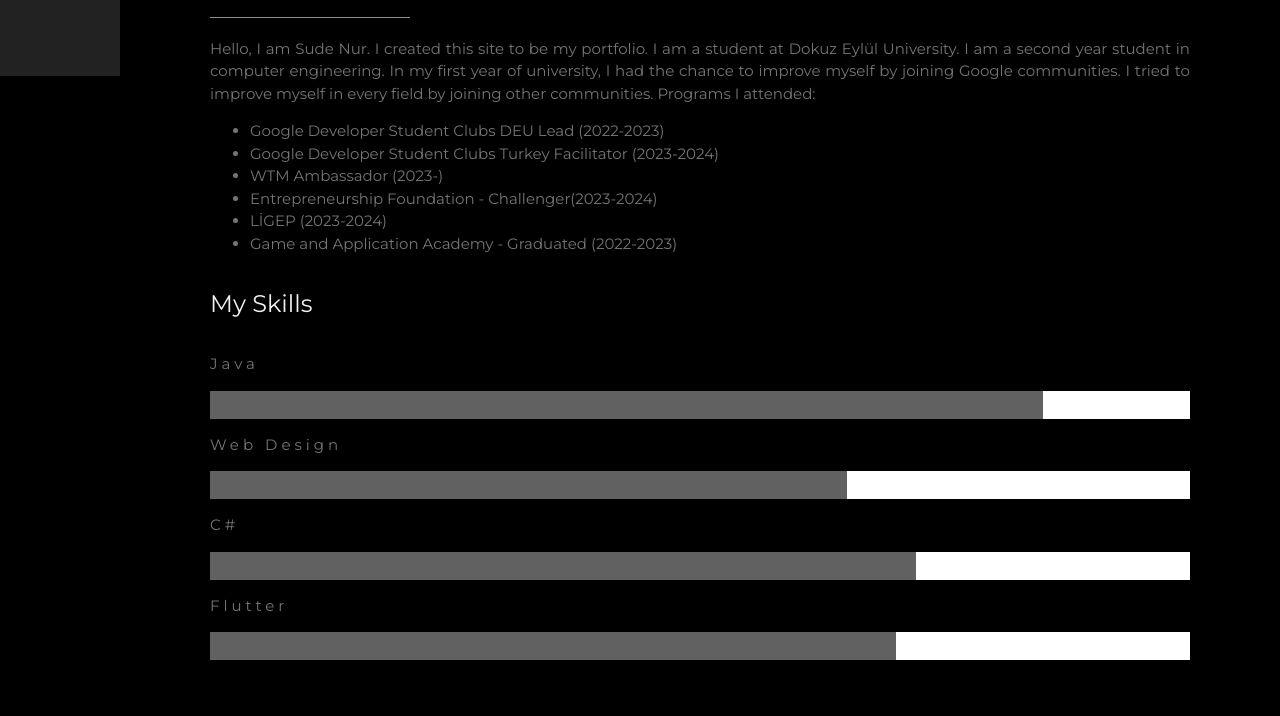
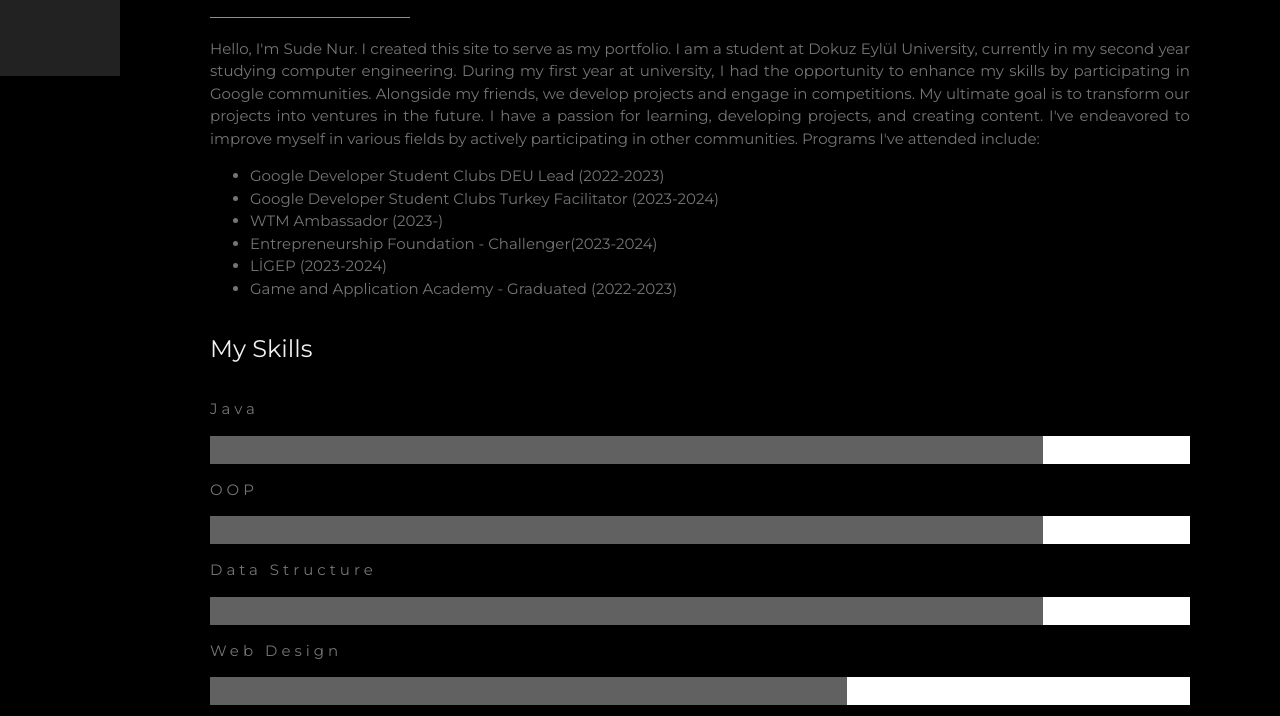
Before and after one commit to sudenurkomur/my_website, a plain HTML site: page webpage/index.html in a window 1280 px wide. Shown: the part 724-1440 px from the top of the page. Drawn offline with nearby package versions, Linux system fonts and the light colour scheme.

Commit message:
Update index.html

```diff
--- a/webpage/index.html
+++ b/webpage/index.html
@@ -78,7 +78,13 @@
    <div class="w3-content w3-justify w3-text-grey w3-padding-64" id="about">
      <h2 class="w3-text-light-grey">WHO AM I?</h2>
      <hr style="width:200px" class="w3-opacity">
-     <p>  Hello, I am Sude Nur. I created this site to be my portfolio. I am a student at Dokuz Eylül University. I am a second year student in computer engineering. In my first year of university, I had the chance to improve myself by joining Google communities. I tried to improve myself in every field by joining other communities. Programs I attended:
+     <p>  Hello, I'm Sude Nur. I created this site to serve as my portfolio. I am a student at Dokuz Eylül University, currently in my second year studying computer engineering.
+
+      During my first year at university, I had the opportunity to enhance my skills by participating in Google communities. Alongside my friends, we develop projects and engage in competitions. My ultimate goal is to transform our projects into ventures in the future.
+
+      I have a passion for learning, developing projects, and creating content.
+
+      I've endeavored to improve myself in various fields by actively participating in other communities. Programs I've attended include:
      </p>
 
      <ul>
@@ -92,6 +98,14 @@
 
      <h3 class="w3-padding-16 w3-text-light-grey">My Skills</h3>
      <p class="w3-wide">Java</p>
+     <div class="w3-white">
+       <div class="w3-dark-grey" style="height:28px;width:85%"></div>
+     </div>
+     <p class="w3-wide">OOP</p>
+     <div class="w3-white">
+       <div class="w3-dark-grey" style="height:28px;width:85%"></div>
+     </div>
+     <p class="w3-wide">Data Structure</p>
      <div class="w3-white">
        <div class="w3-dark-grey" style="height:28px;width:85%"></div>
      </div>
@@ -189,13 +203,16 @@
             <hr style="width:200px" class="w3-opacity">
 
             <form action="mail.php" method="post" target="_blank">
-                <p><input class="w3-input w3-padding-16" type="text" placeholder="Name" required name="Name"></p>
-                <p><input class="w3-input w3-padding-16" type="text" placeholder="Email" required name="Email"></p>
-                <p><input class="w3-input w3-padding-16" type="text" placeholder="Subject" required name="Subject"></p>
-                <p><input class="w3-input w3-padding-16" type="text" placeholder="Message" required name="Message"></p>
-                <p>
+             <!--
+<p><input class="w3-input w3-padding-16" type="text" placeholder="Name" required name="Name"></p>
+<p><input class="w3-input w3-padding-16" type="text" placeholder="Email" required name="Email"></p>
+<p><input class="w3-input w3-padding-16" type="text" placeholder="Subject" required name="Subject"></p>
+<p><input class="w3-input w3-padding-16" type="text" placeholder="Message" required name="Message"></p>
+<p>
+-->
+
                     <button class="w3-button w3-light-grey w3-padding-large" type="submit">
-                        <i class="fa fa-paper-plane"></i> SEND MESSAGE
+                        <i class="fa fa-paper-plane"></i> Coming Soon
                     </button>
                 </p>
             </form>
```
